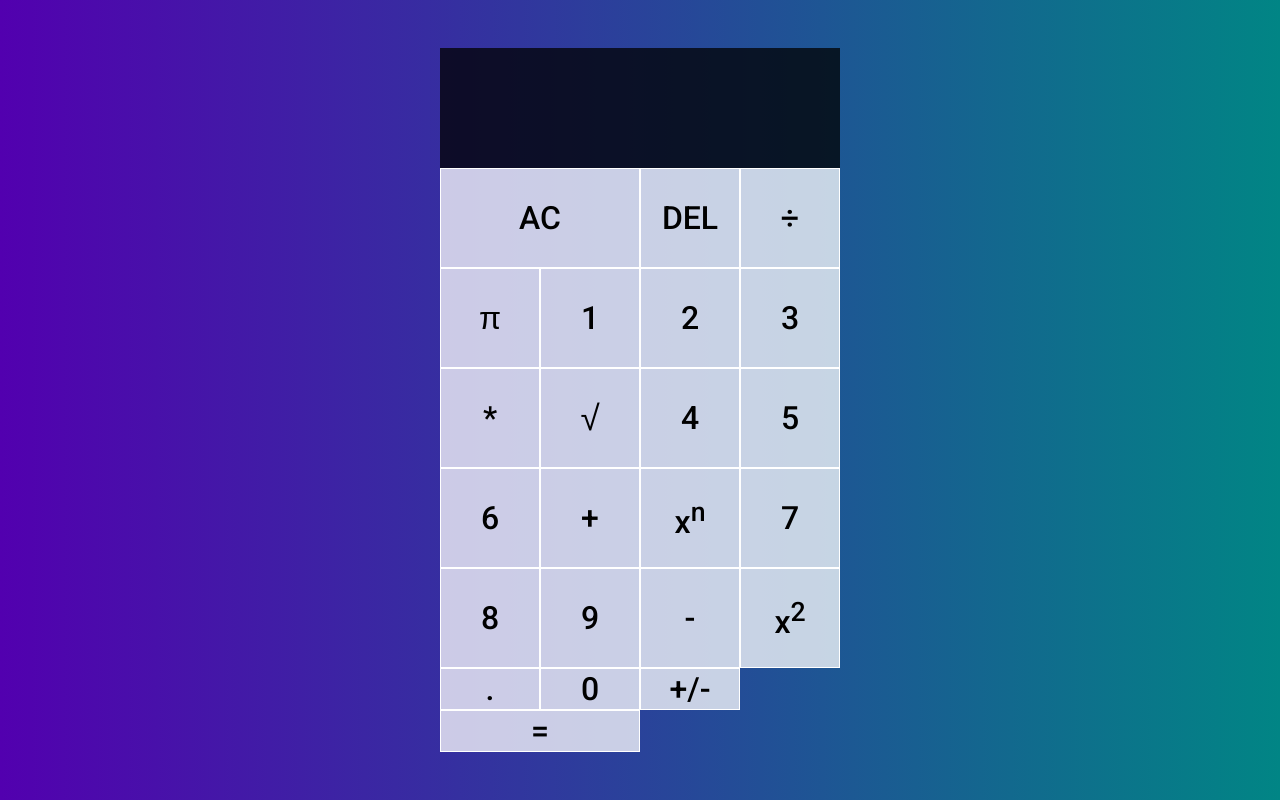
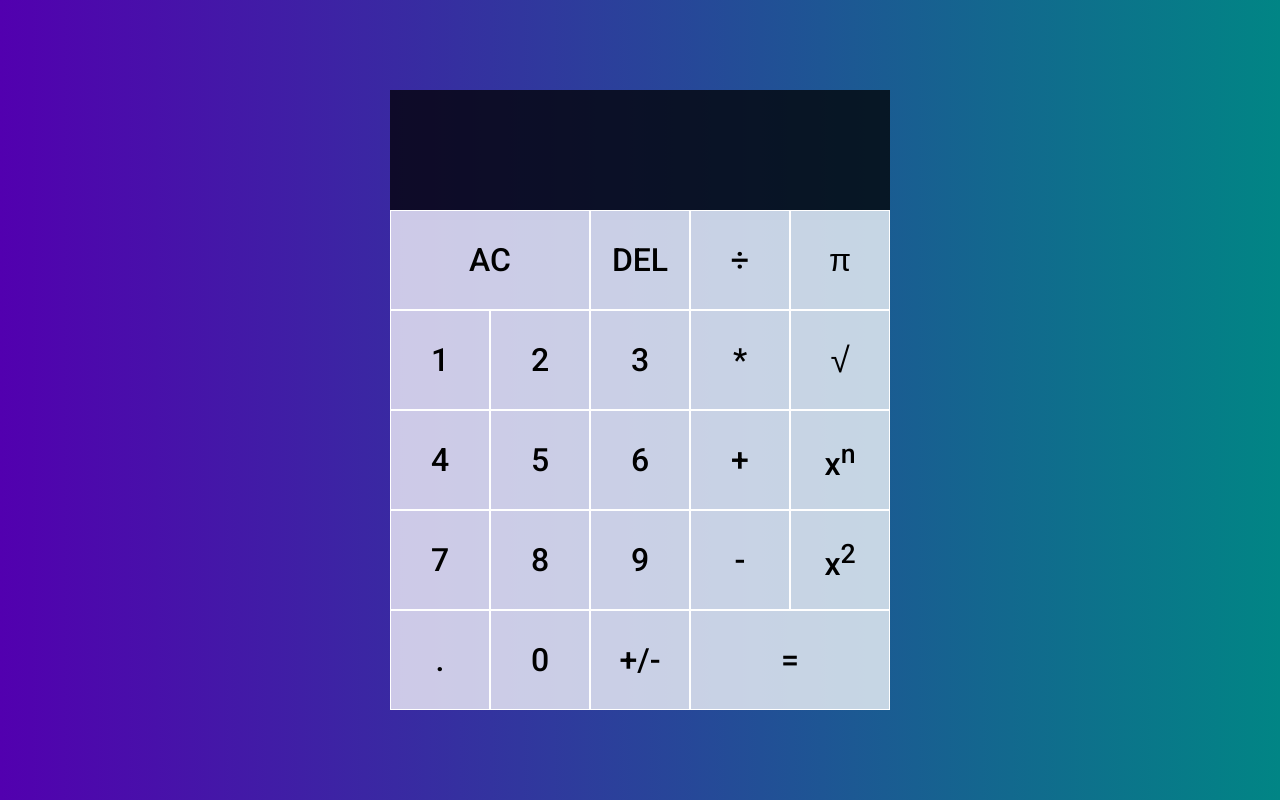
Before and after one commit to nickknapton12/Javascript-Calculator, a plain HTML site: page index.html in a window 1280 px wide. Drawn offline with Linux system fonts and the light colour scheme.

Commit message:
Update styles.css

```diff
--- a/styles.css
+++ b/styles.css
@@ -15,7 +15,7 @@ body{
     justify-content: center;
     align-content: center;
     min-height: 100vh;
-    grid-template-columns: repeat(4,100px);
+    grid-template-columns: repeat(5,100px);
     grid-template-rows: minmax(120px,auto) repeat(5,100px);
 }
 
```
